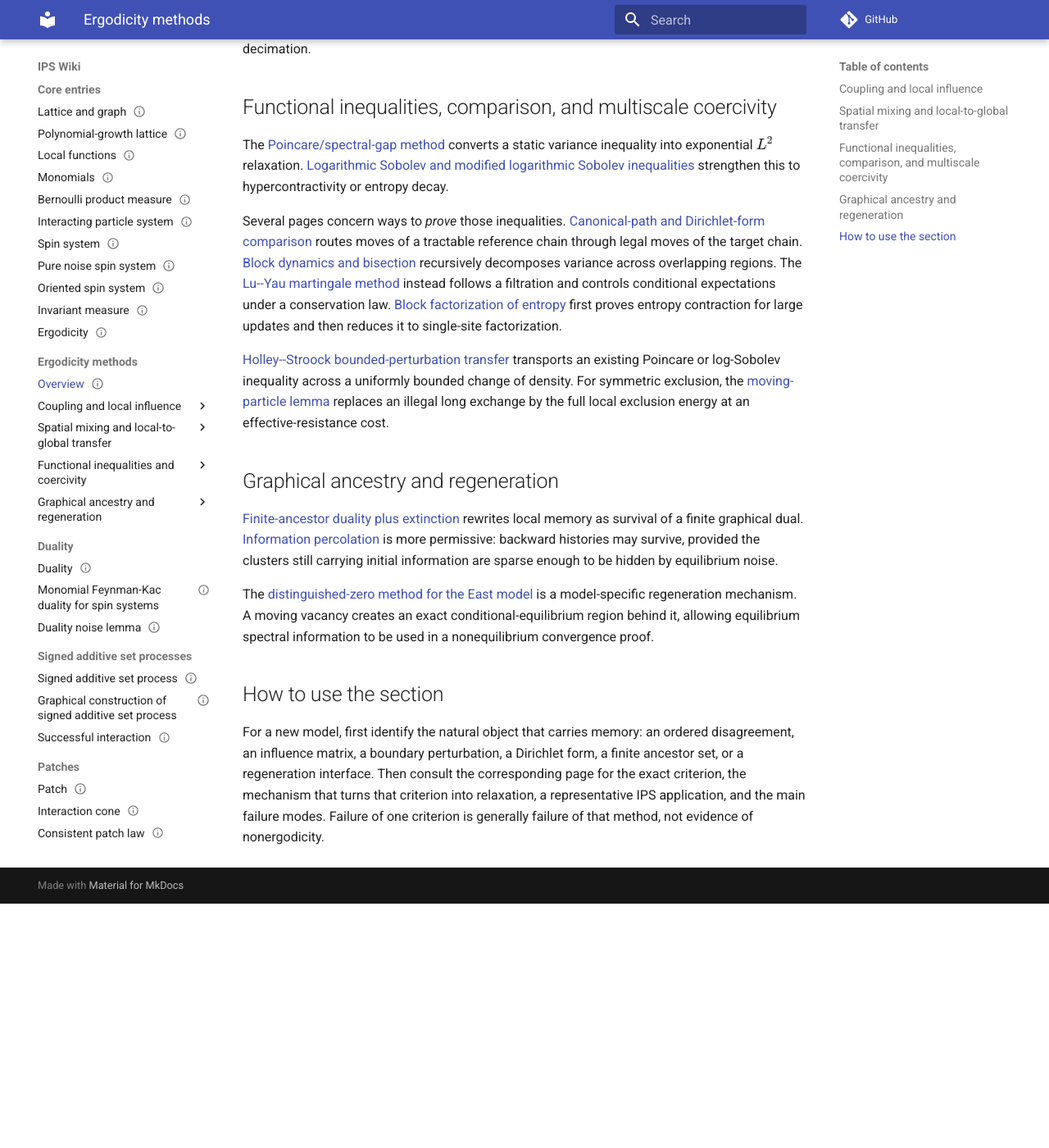
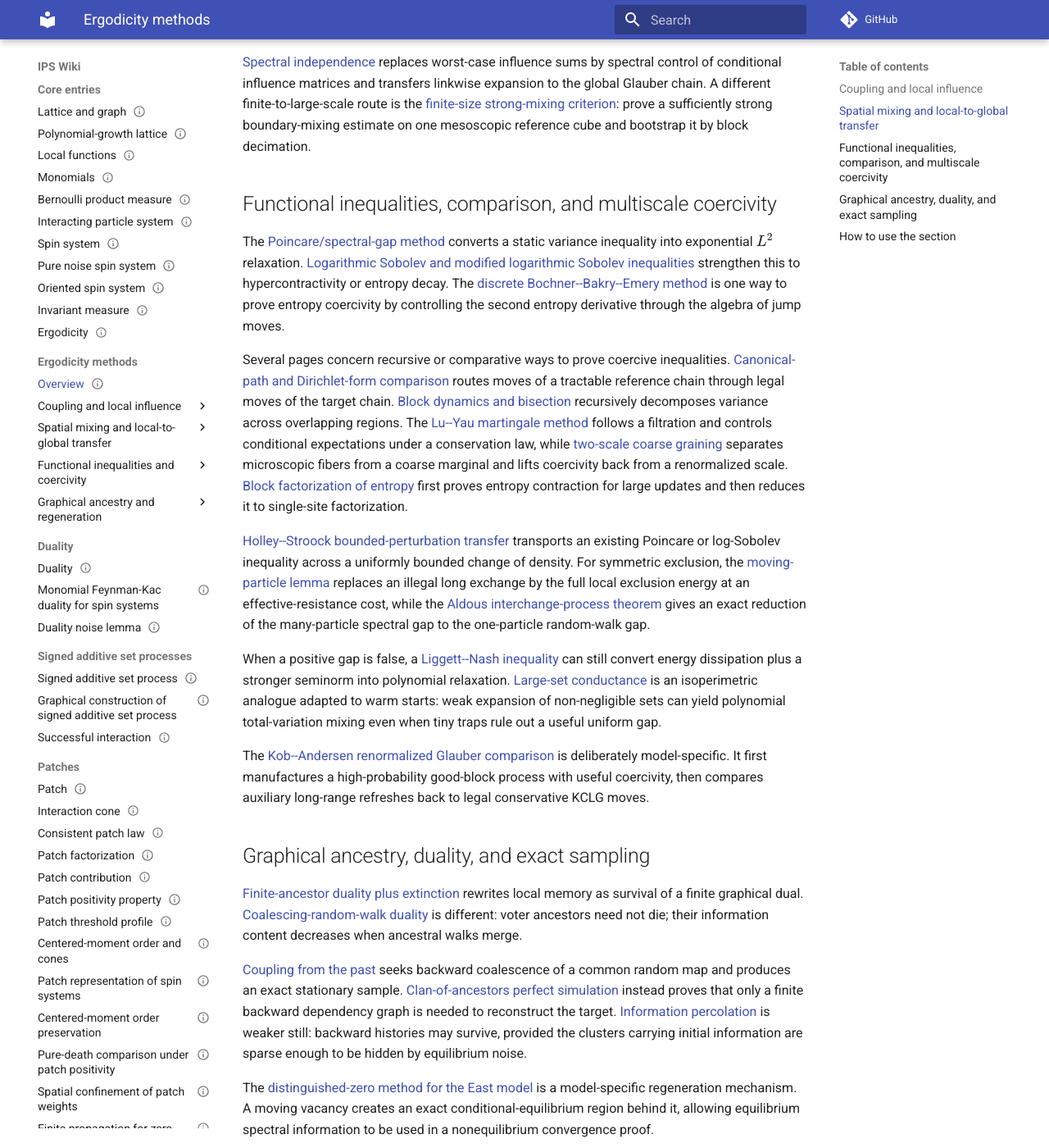
Before and after one commit to maciejgluchowski86-beep/ips-wiki, an MkDocs documentation site: the page built from docs/ergodicity-methods.md, in a window 1280 px wide and 1400 px high, scrolled down 951 px. Shown: the whole window at 82% size. Built offline with MkDocs 1.6.1 and Material for MkDocs 9.7.7, drawn with Linux system fonts in a browser that asks for light colours; comment, search, counter and statistics services are not loaded; before the commit the page ends 2053 px from its top, so only the background shows below that; some of the changed text lies outside the part shown.

Commit message:
wiki: integrate second ergodicity-methods batch

```diff
--- a/docs/ergodicity-methods.md
+++ b/docs/ergodicity-methods.md
@@ -10,15 +10,17 @@ tags:
 
 # Ergodicity methods
 
-This section is a toolbox of proof mechanisms used for spin systems, interacting particle systems, kinetically constrained models, and Glauber-type dynamics. It is organized by **proof interface**, not by a hierarchy of strength. The conclusions are not interchangeable: uniqueness of an invariant law, convergence from specified initial states, coupling agreement, a positive spectral gap, logarithmic Sobolev inequalities, and finite-volume total-variation mixing each require their own hypotheses.
+This section is a toolbox of proof mechanisms used for spin systems, interacting particle systems, kinetically constrained models, and Glauber-type dynamics. It is organized by **proof interface**, not by a hierarchy of strength. The conclusions are not interchangeable: uniqueness of an invariant law, convergence from specified initial states, coupling agreement, a positive spectral gap, logarithmic Sobolev inequalities, exact sampling, and finite-volume total-variation mixing each require their own hypotheses.
 
 The useful question for each page is: *what object must be controlled to make the argument go through?* Some methods are deliberately model-specific.
 
 ## Coupling and local influence
 
-[Attractive monotone coupling](entries/attractive-monotone-coupling-extremal-laws.md) preserves the partial order and reduces uniqueness to equality of upper and lower invariant laws. [Dobrushin influence contraction](entries/dobrushin-influence-contraction.md) instead propagates a matrix of one-site conditional sensitivities, while [path coupling](entries/path-coupling-glauber-dynamics.md) asks only for contraction on neighboring configurations in a path metric.
+[Attractive monotone coupling](entries/attractive-monotone-coupling-extremal-laws.md) preserves the partial order and reduces uniqueness to equality of upper and lower invariant laws. [Dobrushin influence contraction](entries/dobrushin-influence-contraction.md) propagates a matrix of one-site conditional sensitivities, while [path coupling](entries/path-coupling-glauber-dynamics.md) asks only for contraction on neighboring configurations in a path metric.
 
-These methods are closest when a single disagreement has a simple local evolution, but their inputs differ: stochastic order, influence matrices, and contractive local couplings are distinct structures.
+[Coupling with stationarity](entries/coupling-with-stationarity-local-uniformity.md) relaxes worst-case contraction by requiring it only when one copy lies in a high-probability equilibrium set. [Censoring inequalities](entries/censoring-monotone-glauber-dynamics.md) do something different again: for ordered starts in a monotone system, deleting updates can only delay mixing, so a structured update schedule may be analyzed and transferred back to the real chain.
+
+[Dynamical disagreement percolation](entries/dynamical-disagreement-space-time-percolation.md) encodes the actual spread of coupled discrepancies by oriented space-time connectivity. This is a dynamical coupling method and should not be confused with the static Gibbs uniqueness method below.
 
 ## Spatial mixing and local-to-global transfer
 
@@ -28,18 +30,24 @@ These methods are closest when a single disagreement has a simple local evolutio
 
 ## Functional inequalities, comparison, and multiscale coercivity
 
-The [Poincare/spectral-gap method](entries/poincare-spectral-gap.md) converts a static variance inequality into exponential \(L^2\) relaxation. [Logarithmic Sobolev and modified logarithmic Sobolev inequalities](entries/log-sobolev-modified-log-sobolev.md) strengthen this to hypercontractivity or entropy decay.
+The [Poincare/spectral-gap method](entries/poincare-spectral-gap.md) converts a static variance inequality into exponential \(L^2\) relaxation. [Logarithmic Sobolev and modified logarithmic Sobolev inequalities](entries/log-sobolev-modified-log-sobolev.md) strengthen this to hypercontractivity or entropy decay. The [discrete Bochner--Bakry--Emery method](entries/bochner-bakry-emery-discrete-entropy.md) is one way to prove entropy coercivity by controlling the second entropy derivative through the algebra of jump moves.
 
-Several pages concern ways to *prove* those inequalities. [Canonical-path and Dirichlet-form comparison](entries/dirichlet-form-canonical-path-comparison.md) routes moves of a tractable reference chain through legal moves of the target chain. [Block dynamics and bisection](entries/block-dynamics-bisection-variance.md) recursively decomposes variance across overlapping regions. The [Lu--Yau martingale method](entries/lu-yau-martingale-conditional-variance.md) instead follows a filtration and controls conditional expectations under a conservation law. [Block factorization of entropy](entries/block-factorization-entropy.md) first proves entropy contraction for large updates and then reduces it to single-site factorization.
+Several pages concern recursive or comparative ways to prove coercive inequalities. [Canonical-path and Dirichlet-form comparison](entries/dirichlet-form-canonical-path-comparison.md) routes moves of a tractable reference chain through legal moves of the target chain. [Block dynamics and bisection](entries/block-dynamics-bisection-variance.md) recursively decomposes variance across overlapping regions. The [Lu--Yau martingale method](entries/lu-yau-martingale-conditional-variance.md) follows a filtration and controls conditional expectations under a conservation law, while [two-scale coarse graining](entries/two-scale-coarse-graining-conservative-lsi.md) separates microscopic fibers from a coarse marginal and lifts coercivity back from a renormalized scale. [Block factorization of entropy](entries/block-factorization-entropy.md) first proves entropy contraction for large updates and then reduces it to single-site factorization.
 
-[Holley--Stroock bounded-perturbation transfer](entries/holley-stroock-bounded-perturbation.md) transports an existing Poincare or log-Sobolev inequality across a uniformly bounded change of density. For symmetric exclusion, the [moving-particle lemma](entries/moving-particle-long-jump-exclusion.md) replaces an illegal long exchange by the full local exclusion energy at an effective-resistance cost.
+[Holley--Stroock bounded-perturbation transfer](entries/holley-stroock-bounded-perturbation.md) transports an existing Poincare or log-Sobolev inequality across a uniformly bounded change of density. For symmetric exclusion, the [moving-particle lemma](entries/moving-particle-long-jump-exclusion.md) replaces an illegal long exchange by the full local exclusion energy at an effective-resistance cost, while the [Aldous interchange-process theorem](entries/aldous-interchange-exclusion-gap.md) gives an exact reduction of the many-particle spectral gap to the one-particle random-walk gap.
 
-## Graphical ancestry and regeneration
+When a positive gap is false, a [Liggett--Nash inequality](entries/liggett-nash-polynomial-relaxation.md) can still convert energy dissipation plus a stronger seminorm into polynomial relaxation. [Large-set conductance](entries/large-set-conductance-warm-start.md) is an isoperimetric analogue adapted to warm starts: weak expansion of non-negligible sets can yield polynomial total-variation mixing even when tiny traps rule out a useful uniform gap.
 
-[Finite-ancestor duality plus extinction](entries/duality-extinction-finite-ancestor-process.md) rewrites local memory as survival of a finite graphical dual. [Information percolation](entries/information-percolation-backward-histories.md) is more permissive: backward histories may survive, provided the clusters still carrying initial information are sparse enough to be hidden by equilibrium noise.
+The [Kob--Andersen renormalized Glauber comparison](entries/kclg-renormalized-glauber-comparison.md) is deliberately model-specific. It first manufactures a high-probability good-block process with useful coercivity, then compares auxiliary long-range refreshes back to legal conservative KCLG moves.
+
+## Graphical ancestry, duality, and exact sampling
+
+[Finite-ancestor duality plus extinction](entries/duality-extinction-finite-ancestor-process.md) rewrites local memory as survival of a finite graphical dual. [Coalescing-random-walk duality](entries/voter-coalescing-random-walk-duality.md) is different: voter ancestors need not die; their information content decreases when ancestral walks merge.
+
+[Coupling from the past](entries/coupling-from-the-past.md) seeks backward coalescence of a common random map and produces an exact stationary sample. [Clan-of-ancestors perfect simulation](entries/clan-of-ancestors-perfect-simulation.md) instead proves that only a finite backward dependency graph is needed to reconstruct the target. [Information percolation](entries/information-percolation-backward-histories.md) is weaker still: backward histories may survive, provided the clusters carrying initial information are sparse enough to be hidden by equilibrium noise.
 
 The [distinguished-zero method for the East model](entries/east-distinguished-zero-screening.md) is a model-specific regeneration mechanism. A moving vacancy creates an exact conditional-equilibrium region behind it, allowing equilibrium spectral information to be used in a nonequilibrium convergence proof.
 
 ## How to use the section
 
-For a new model, first identify the natural object that carries memory: an ordered disagreement, an influence matrix, a boundary perturbation, a Dirichlet form, a finite ancestor set, or a regeneration interface. Then consult the corresponding page for the exact criterion, the mechanism that turns that criterion into relaxation, a representative IPS application, and the main failure modes. Failure of one criterion is generally failure of that method, not evidence of nonergodicity.
+For a new model, first identify the object that carries memory or obstructs coercivity: an ordered disagreement, an influence matrix, a space-time dependency path, a boundary perturbation, a Dirichlet form, a finite ancestor set, a conserved slow mode, or a regeneration interface. Then consult the corresponding page for the exact criterion, the mechanism that turns that criterion into relaxation, a representative IPS application, and the main failure modes. Failure of one criterion is generally failure of that method, not evidence of nonergodicity.
```
